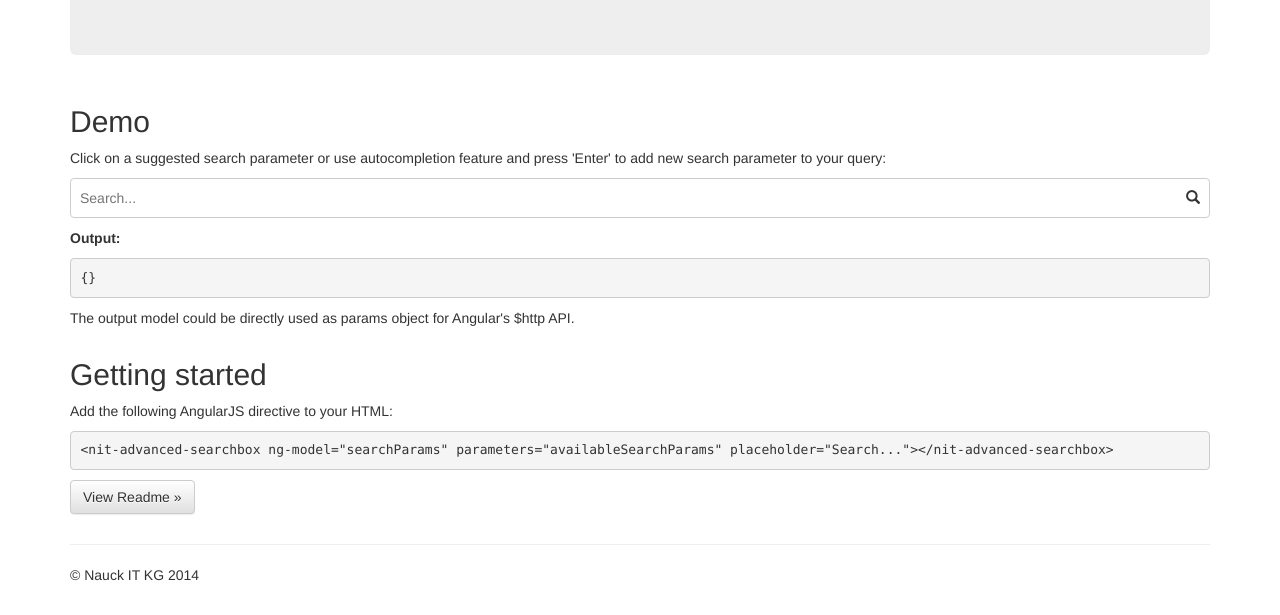
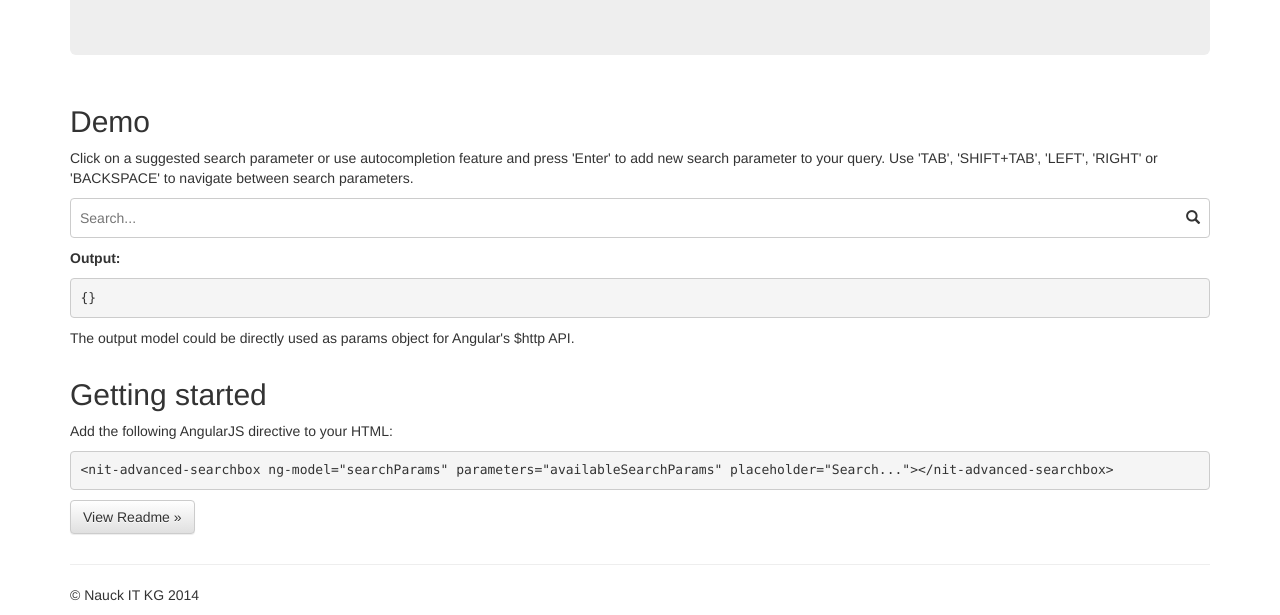
Before and after one commit to dnauck/angular-advanced-searchbox, a plain HTML site: page index.html in a window 1280 px wide. Shown: the part 246-861 px from the top of the page. Drawn offline with nearby package versions, Linux system fonts and the light colour scheme; some packages are replaced by stand-ins of ours; a script that the page names is missing.

Commit message:
add note about hot keys

```diff
--- a/index.html
+++ b/index.html
@@ -76,7 +76,7 @@
       <div class="row">
         <div class="col-sm-12">
           <h2>Demo</h2>
-          <p>Click on a suggested search parameter or use autocompletion feature and press 'Enter' to add new search parameter to your query:</p>
+          <p>Click on a suggested search parameter or use autocompletion feature and press 'Enter' to add new search parameter to your query. Use 'TAB', 'SHIFT+TAB', 'LEFT', 'RIGHT' or 'BACKSPACE' to navigate between search parameters.</p>
           <nit-advanced-searchbox ng-model="searchParams" parameters="availableSearchParams" placeholder="Search..."></nit-advanced-searchbox>
           <p>
             <strong>Output:</strong>
```
